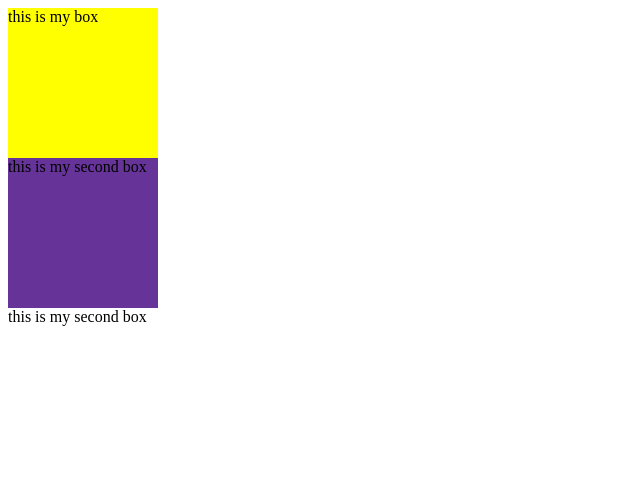
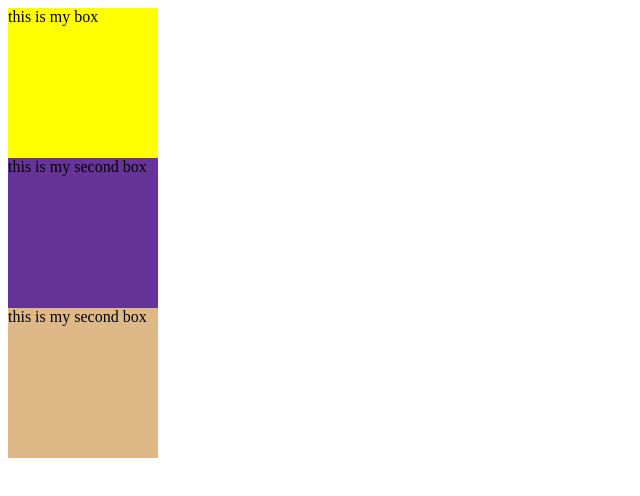
Before and after one commit to AyeshaYasir5/hospital, a plain HTML site: page hospital/index.html in a window 1280 px wide. Shown: the whole page, without its empty margins (0-640 px from the left). Drawn offline with Linux system fonts and the light colour scheme.

Commit message:
added a new css

```diff
--- a/hospital/style.css
+++ b/hospital/style.css
@@ -8,3 +8,8 @@
     height: 150px;
     background-color: rebeccapurple;
 }
+.box2{
+    width: 150px;
+    height: 150px;
+    background-color: burlywood;
+}
```
